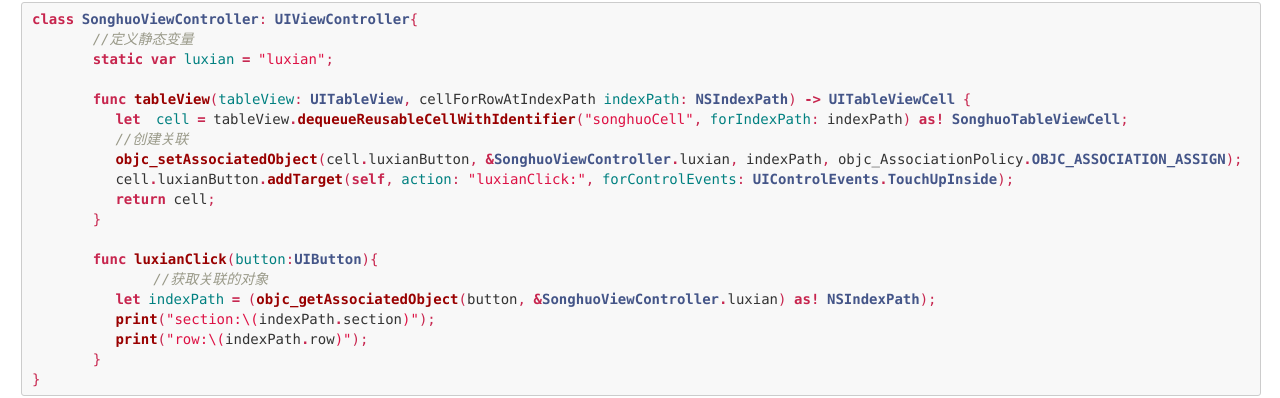
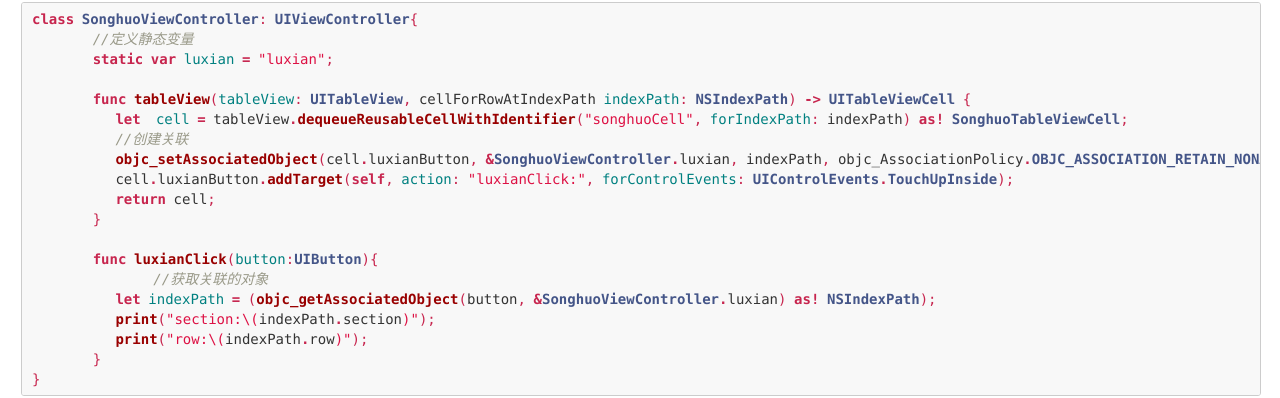
Before and after one commit to psvmc/myblog_jekyll, a Jekyll site: the page built from _posts/2015-11-02-ios-button-addTarget.md, in a window 1280 px wide and 900 px high, scrolled down 1133 px. Shown: the part 109-507 px from the top of the window. Built offline with Jekyll 4.4.1, drawn with Linux system fonts in a browser that asks for light colours; nearby versions of some CDN libraries.

Commit message:
文章更新

```diff
--- a/_posts/2015-11-02-ios-button-addTarget.md
+++ b/_posts/2015-11-02-ios-button-addTarget.md
@@ -34,6 +35,7 @@
 这样的话就可以随意传值了
 
 ### 牛掰方式
+
 iOS牛掰在可以修改运行时 可以直接绑定两个对象
 具体代码如下
 
@@ -45,7 +47,7 @@
 	func tableView(tableView: UITableView, cellForRowAtIndexPath indexPath: NSIndexPath) -> UITableViewCell {
 	   let  cell = tableView.dequeueReusableCellWithIdentifier("songhuoCell", forIndexPath: indexPath) as! SonghuoTableViewCell;
 	   //创建关联
-	   objc_setAssociatedObject(cell.luxianButton, &SonghuoViewController.luxian, indexPath, objc_AssociationPolicy.OBJC_ASSOCIATION_ASSIGN);
+	   objc_setAssociatedObject(cell.luxianButton, &SonghuoViewController.luxian, indexPath, objc_AssociationPolicy.OBJC_ASSOCIATION_RETAIN_NONATOMIC);
 	   cell.luxianButton.addTarget(self, action: "luxianClick:", forControlEvents: UIControlEvents.TouchUpInside);
 	   return cell;
 	}
```
Also changed, not shown: other parts of _posts/2015-11-02-ios-button-addTarget.md (+2 -1 lines).
